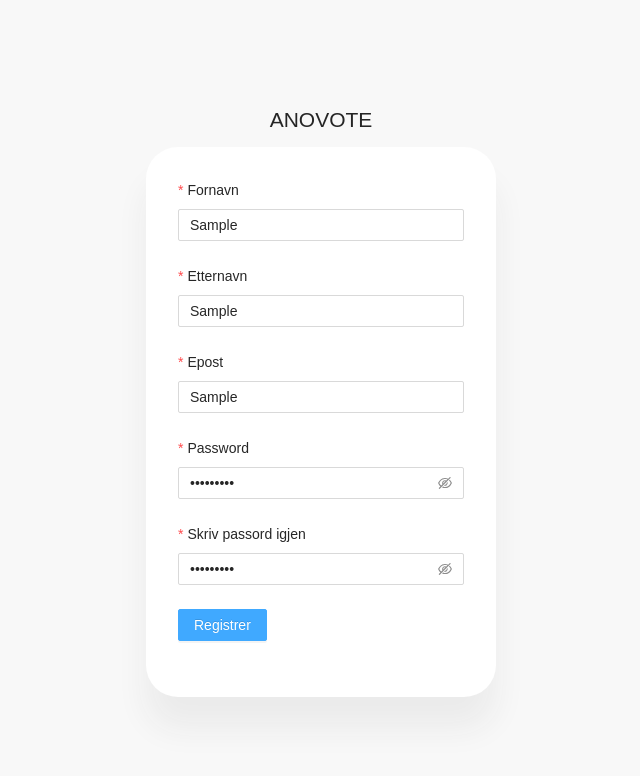
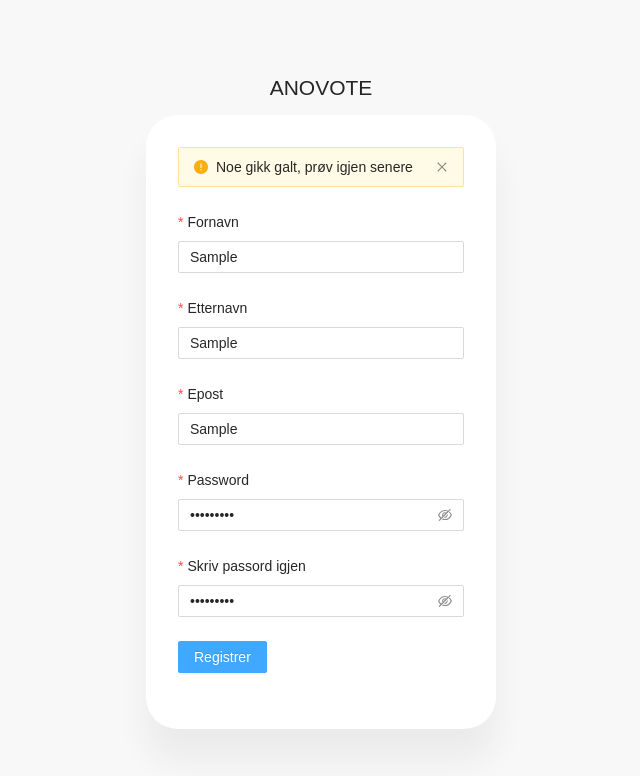
Before and after one commit to anovote/frontend, a React (Create React App) app: page / in a window 1280 px wide. Both pictures are taken after typing "Sample", "Sample", "Sample", "Sample123", "Sample123" into the empty fields and a click on the button "Registrer". Shown: the top 776 px of the page, without its empty margins (319-959 px from the left). Built offline with nearby package versions, Linux system fonts and the light colour scheme; no server answers.

Commit message:
Add register service

```diff
--- a/src/core/routes/apiRoutes.ts
+++ b/src/core/routes/apiRoutes.ts
@@ -1,3 +1,4 @@
-export const apiRroute = {
+export const apiRoute = {
     authentication: '/auth/login',
+    registration: '/auth/register',
 }
--- a/src/core/service/authentication/AuthenticationService.ts
+++ b/src/core/service/authentication/AuthenticationService.ts
@@ -1,5 +1,5 @@
 import { AxiosError, AxiosInstance } from 'axios'
-import { apiRroute } from '../../routes/apiRoutes'
+import { apiRoute } from '../../routes/apiRoutes'
 import { AuthenticationDetails } from './AuthenticationDetails'
 import { AuthenticationResponse } from './AuthenticationResponse'
 import { CredentialError } from './CredentialsError'
@@ -14,7 +14,7 @@ export class AuthenticationService {
 
     public async authenticateOrganizer({ identification, password }: AuthenticationDetails): Promise<void> {
         try {
-            const response = await this._httpClient.post<AuthenticationResponse>(apiRroute.authentication, {
+            const response = await this._httpClient.post<AuthenticationResponse>(apiRoute.authentication, {
                 identification,
                 password,
             })
--- /dev/null
+++ b/src/core/service/registration/RegistrationDetails.ts
@@ -0,0 +1,6 @@
+export interface RegistrationDetails {
+    firstName: string
+    lastName: string
+    email: string
+    password: string
+}
--- /dev/null
+++ b/src/core/service/registration/RegistrationResponse.ts
@@ -0,0 +1,3 @@
+export interface RegistrationResponse {
+    token?: string
+}
--- /dev/null
+++ b/src/core/service/registration/RegistrationService.ts
@@ -0,0 +1,35 @@
+import { AxiosError, AxiosInstance } from 'axios'
+import { apiRoute } from '../../routes/apiRoutes'
+import { CredentialError } from '../authentication/CredentialsError'
+import { RegistrationDetails } from './RegistrationDetails'
+import { RegistrationResponse } from './RegistrationResponse'
+
+export class RegistrationService {
+    private httpClient: AxiosInstance
+    private tokenkey = 'ACCESS_TOKEN'
+
+    constructor(httpClient: AxiosInstance) {
+        this.httpClient = httpClient
+    }
+
+    public async registerOrganizer({ firstName, lastName, email, password }: RegistrationDetails): Promise<void> {
+        try {
+            const response = await this.httpClient.post<RegistrationResponse>(apiRoute.registration, {
+                firstName,
+                lastName,
+                email,
+                password,
+            })
+            const token = response.data.token
+            if (!token) throw new Error('Token not present')
+            localStorage.setItem(this.tokenkey, token)
+            this.httpClient.defaults.headers['Authorization'] = `Bearer ${token}`
+        } catch (error) {
+            if (error.isAxiosError) {
+                const axiosError: AxiosError = error
+                if (axiosError.response?.status == 400) throw new CredentialError('Credentials incorrect')
+            }
+            throw error
+        }
+    }
+}
--- a/src/views/register/index.tsx
+++ b/src/views/register/index.tsx
@@ -1,14 +1,38 @@
-import { Button, Form, Input } from 'antd'
+import { Alert, Button, Form, Input } from 'antd'
 import Layout, { Content } from 'antd/lib/layout/layout'
 import * as React from 'react'
+import { BackendAPI } from '../../core/api'
+import { CredentialError } from '../../core/service/authentication/CredentialsError'
+import { RegistrationDetails } from '../../core/service/registration/RegistrationDetails'
+import { RegistrationService } from '../../core/service/registration/RegistrationService'
 
 export default function RegisterView(): React.ReactElement {
+    const registrationService = new RegistrationService(BackendAPI)
+
+    const [errorMessage, setErrorMessage] = React.useState('')
+
+    const formValidated = async (form: RegistrationDetails) => {
+        setErrorMessage('')
+        try {
+            await registrationService.registerOrganizer(form)
+        } catch (error) {
+            if (error instanceof CredentialError) {
+                setErrorMessage('Feil i utfyldingen av skjemaet')
+            } else {
+                setErrorMessage('Noe gikk galt, prøv igjen senere')
+            }
+        }
+    }
+
     return (
         <Layout className="layout">
             <Content className="is-fullscreen is-flex-column has-content-center-center">
                 <h1>ANOVOTE</h1>
                 <div className="register-form">
-                    <Form className="is-flex-column" layout="vertical" name="register-form">
+                    <div className="error-field">
+                        {!!errorMessage && <Alert message={errorMessage} type={'warning'} showIcon closable />}
+                    </div>
+                    <Form className="is-flex-column" layout="vertical" name="register-form" onFinish={formValidated}>
                         <Form.Item
                             label="Fornavn"
                             name="firstName"
```
